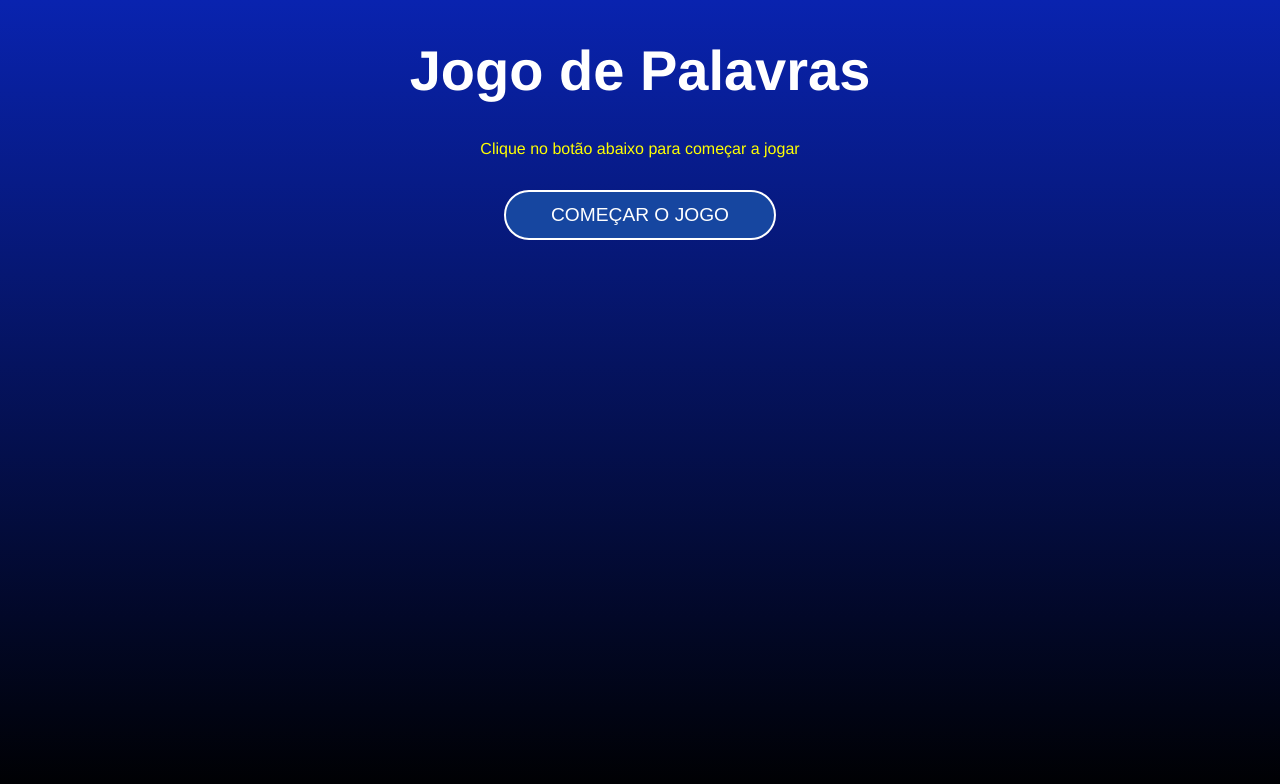
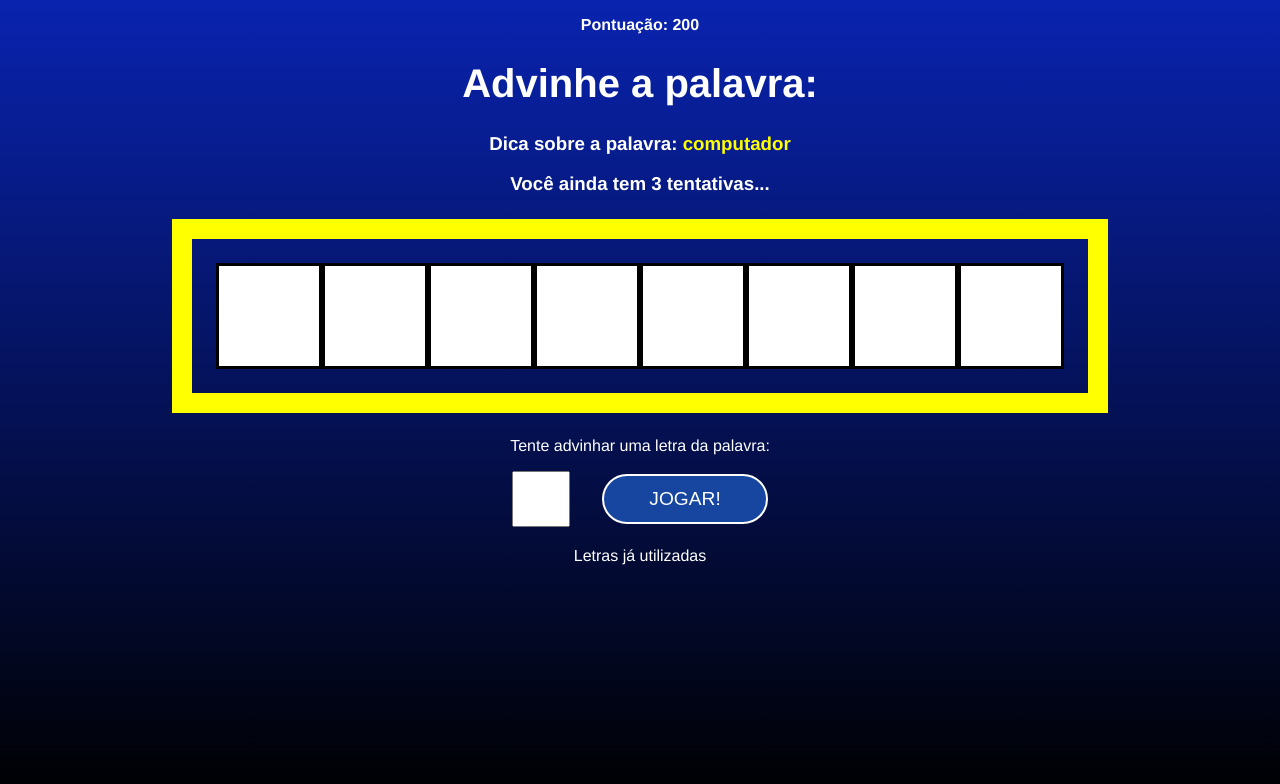
Before and after one commit to vitor-machado04/SecretWord, a React (Vite) app: page / in a window 1280 px wide. Shown: the top 784 px of the page. Built offline with nearby package versions, Linux system fonts and the light colour scheme.

Commit message:
Finalizando jogo

```diff
--- a/src/App.jsx
+++ b/src/App.jsx
@@ -26,22 +26,23 @@
   const [guesses, setGuesses] = useState(3)
   const [score, setScore] = useState(0)
 
-  const pickedWordAndCategory = () => {
+  const pickedWordAndCategory = useCallback(() => {
     // pegando uma categoria aleatória
     const categories = Object.keys(words)
     const category =
       categories[Math.floor(Math.random() * Object.keys(categories).length)];
-    console.log(category)
 
     // pegando uma palavra aleatória
     const word = words[category][Math.floor(Math.random() * words[category].length)]
-    console.log(word)
 
     return { word, category }
-  }
+  },[words]);
 
   // inicializar o jogo de palavras
-  const startGame = () => {
+  const startGame = useCallback(() => {
+    // limpando todas as letras
+    clearLetterStates();
+
     // selecionar palavra e selecionar categoria
     const { word, category } = pickedWordAndCategory();
 
@@ -50,16 +51,13 @@
 
     wordLetters = wordLetters.map((l) => l.toLowerCase());
 
-    console.log(word, category)
-    console.log(wordLetters)
-
     // Setando os estados
     setPickedWord(word);
     setpickedCategory(category);
     setLetters(wordLetters);
 
     setGameStage(stages[1].name);
-  };
+  }, [pickedWordAndCategory]);
 
   // processo do input de letras
   const verifyLetter = (letter) => {
@@ -93,6 +91,8 @@
     setWrongLetters([])
   }
 
+
+  // monitorando se as chances terminaram
   useEffect(() => {
     if (guesses <= 0) {
       // resetar todos os estados para poder reiniciar o jogo zerado
@@ -100,7 +100,22 @@
 
       setGameStage(stages[2].name);
     }
-  }, [guesses])
+  }, [guesses]);
+
+  // monitoriando condição de vitória
+  useEffect(() => {
+
+    const uniqueLetters = [... new Set(letters)]
+
+    // condição de vitória
+    if (guessedLetters.length === uniqueLetters.length) {
+      // adicionando pontuação
+      setScore((actualScore) => actualScore += 100)
+
+      // Restartando jogo com uma nova palavra
+      startGame();
+    }
+  }, [guessedLetters, letters, startGame])
 
   // restart do jogo
   const retry = () => {
```
